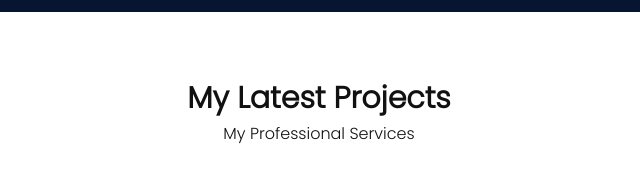
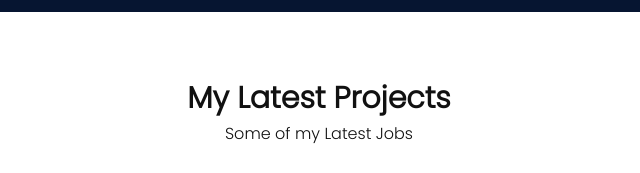
Before and after one commit to ChineduSamuel/Portfolio, a plain HTML site: page index.html in a window 1280 px wide. Shown: the part 2240-2413 px from the top of the page, 321-961 px from the left. Drawn offline with Linux system fonts and the light colour scheme.

Commit message:
Porfolio updated

```diff
--- a/index.html
+++ b/index.html
@@ -89,7 +89,7 @@
     <section class="project" id="project">
     <div class="heading">
         <h2>My Latest Projects</h2>
-        <p>My Professional Services</p>
+        <p>Some of my Latest Jobs</p>
     </div>
     <div class="content">
         <div class="projectBx">
```
